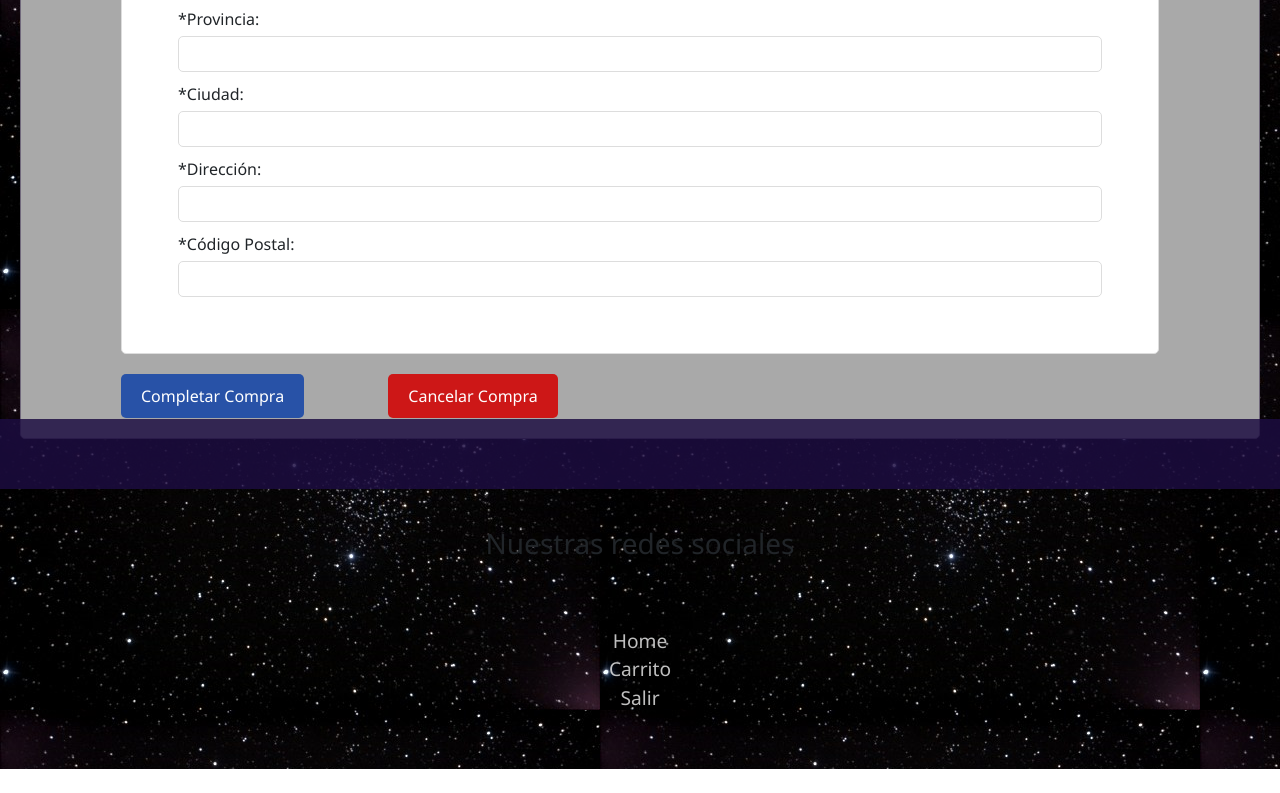
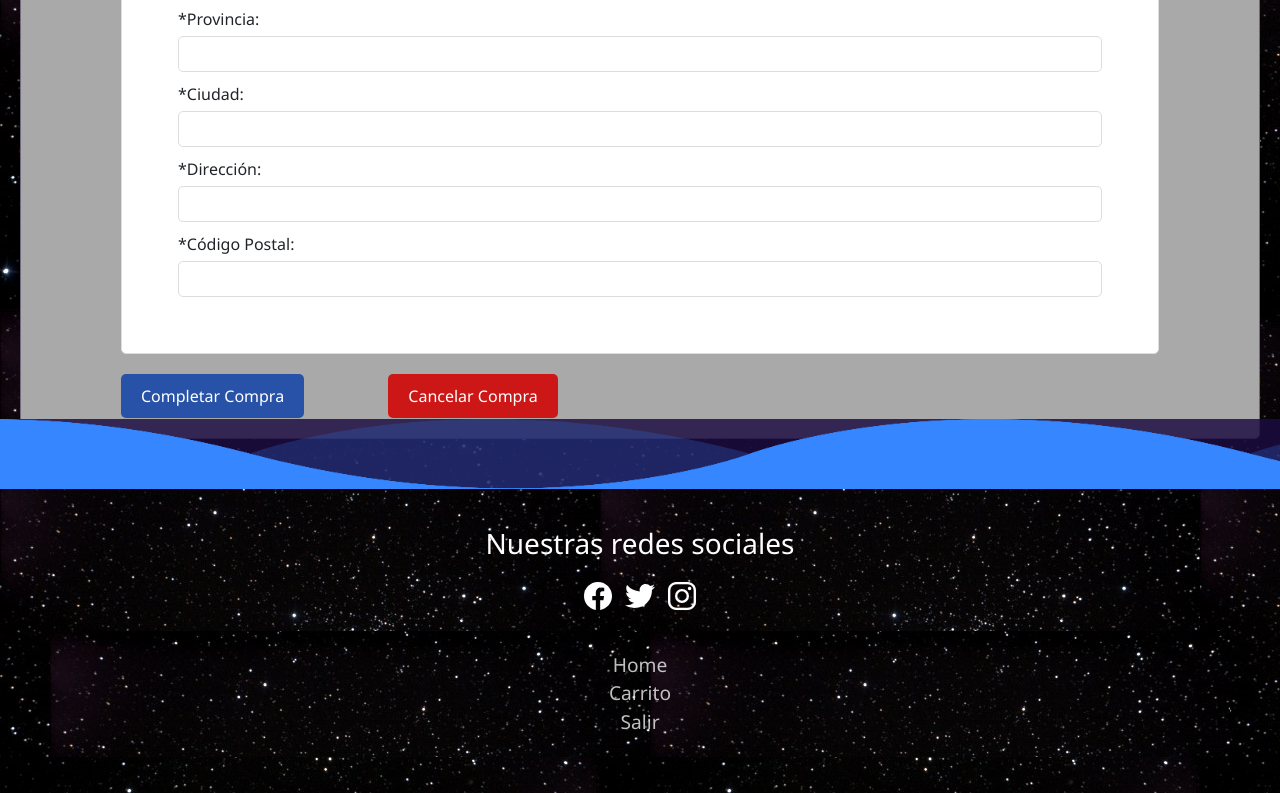
Before and after one commit to SoftGenesis/TPFinalAW1, a plain HTML site: page cart/carrito.html in a window 1280 px wide. Shown: the part 894-1687 px from the top of the page. Before the commit the page ends 1663 px from the top, so only its background shows below. Drawn offline with nearby package versions, Linux system fonts and the light colour scheme.

Commit message:
seventh commit

```diff
--- a/cart/carrito.css
+++ b/cart/carrito.css
@@ -1,6 +1,6 @@
 body {
     font-family: 'Segoe UI', Tahoma, Geneva, Verdana, sans-serif;
-    background-image: url("/assets/FondoOscuro.png");
+    background-image: url(/assets/FondoOscuro.png);
     margin: 0;
     padding: 0;
     align-items: center;
@@ -15,7 +15,7 @@ body {
 
 .navbar
 {
-    background-image: url("/assets/FondoOscuro.png");
+    background-image: url(/assets/FondoOscuro.png);
     padding: 10px;
     text-align: start;
     display: flex;
@@ -90,7 +90,7 @@ body {
 {
     color: white;
     font-family: 'Segoe UI', Tahoma, Geneva, Verdana, sans-serif;
-    background-image: url("./assets/FondoOscuro.png");
+    background-image: url(/assets/FondoOscuro.png);
     font-size: 40px;
     display: flex;
     align-items: center;
@@ -264,7 +264,7 @@ footer .menu
 {
     position: relative;
     width: 100%;
-    background-image: url("./assets/FondoOscuro.png");
+    background-image: url(/assets/FondoOscuro.png);
     min-height: 70px;
     padding: 20px 50px;
     display: flex;
@@ -325,7 +325,7 @@ footer .wave
     left: 0;
     width: 100%;
     height: 70px;
-    background: #1d0d4191 url("./assets/wave.png");
+    background: #1d0d4191 url(/assets/wave.png);
     background-size: 1000px 100px;
 }
 
--- a/cart/carrito.html
+++ b/cart/carrito.html
@@ -83,7 +83,7 @@
             <div class="wave" id="wave4"></div>
         </div>
         <br><br>
-        <h3>Nuestras redes sociales</h3>
+        <h3 style="color: #fff;">Nuestras redes sociales</h3>
         <div class="social-icons">
 
             <li><a href="#" target="_blank" class="icon-link">
@@ -110,6 +110,7 @@
 
     <script src="https://cdn.jsdelivr.net/npm/bootstrap@5.3.2/dist/js/bootstrap.bundle.min.js" integrity="sha384-C6RzsynM9kWDrMNeT87bh95OGNyZPhcTNXj1NW7RuBCsyN/o0jlpcV8Qyq46cDfL" crossorigin="anonymous"></script>
     <script src="/cart/carrito.js"></script>
-
+    <script type="module" src="https://unpkg.com/ionicons@7.1.0/dist/ionicons/ionicons.esm.js"></script>
+    <script nomodule src="https://unpkg.com/ionicons@7.1.0/dist/ionicons/ionicons.js"></script>
 </body>
 </html>
--- a/log/log.css
+++ b/log/log.css
@@ -2,7 +2,7 @@ body {
     font-family: Arial, sans-serif;
     margin: 0;
     padding: 0;
-    background-image: url('/assets/FondoOscuro.png');
+    background-image: url(/assets/FondoOscuro.png);
   }
 
   .presentation {
@@ -120,7 +120,7 @@ footer .menu
 {
     position: relative;
     width: 100%;
-    background-image: url('./assets/FondoOscuro.png');
+    background-image: url(/assets/FondoOscuro.png);
     min-height: 70px;
     padding: 20px 50px;
     display: flex;
@@ -181,7 +181,7 @@ footer .wave
     left: 0;
     width: 100%;
     height: 70px;
-    background: #1d0d4191 url('./assets/wave.png');
+    background: #1d0d4191 url(/assets/wave.png);
     background-size: 1000px 100px;
 }
 
```
Also changed, not shown: log/logIn.html (+3 -2 lines), log/registro.html (+3 -2 lines).
